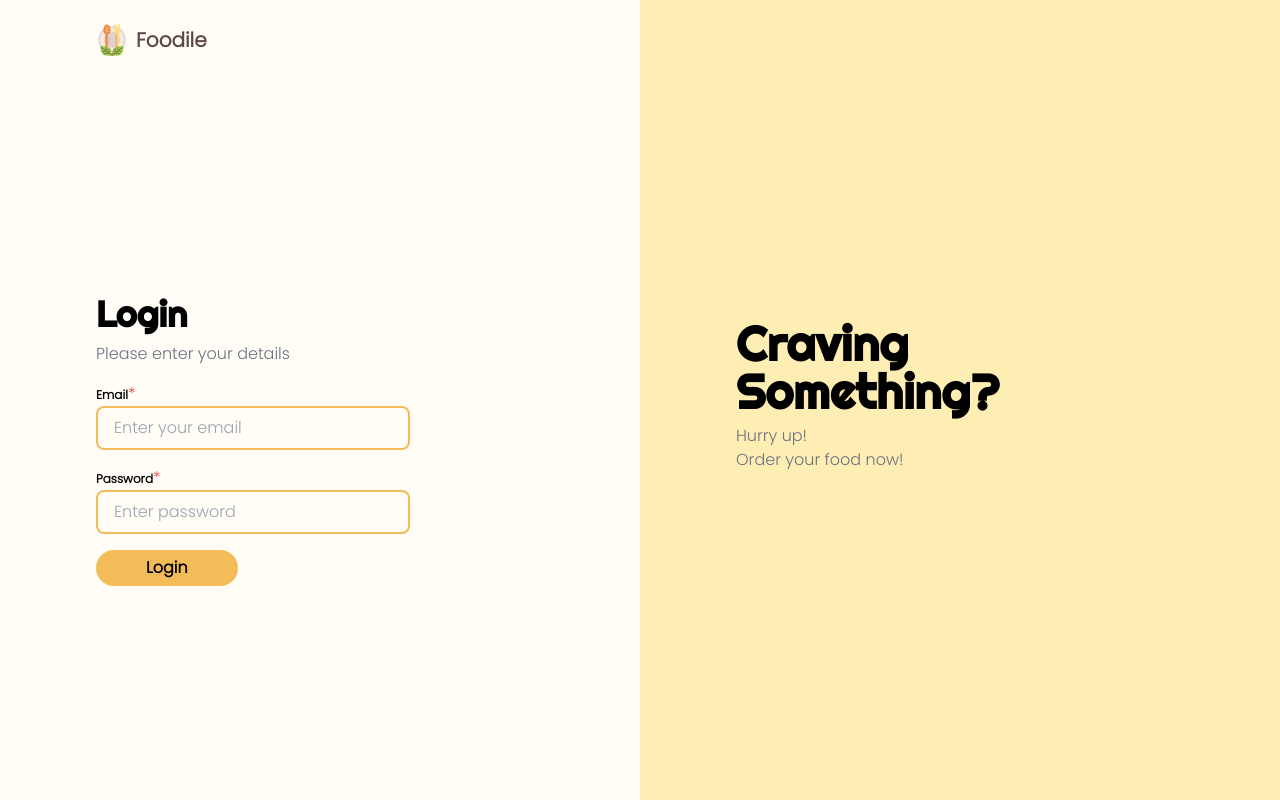
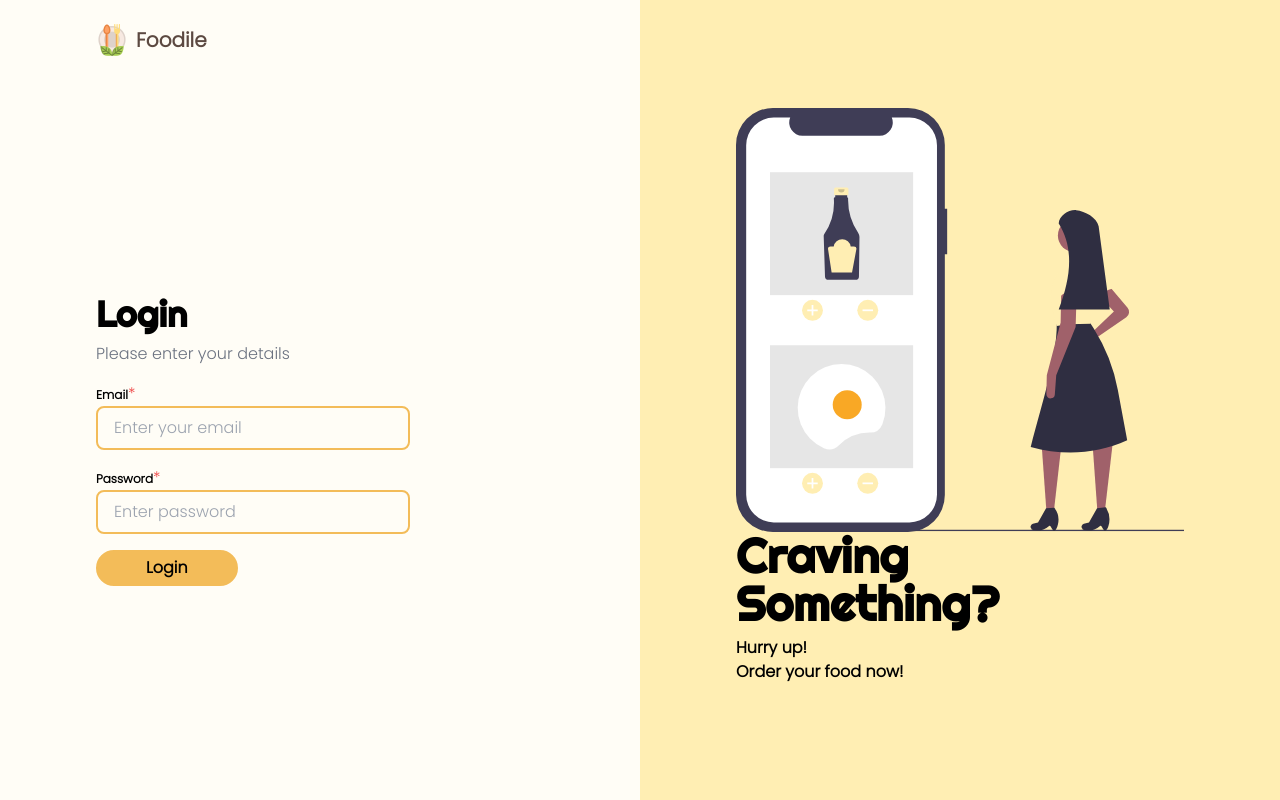
Before and after one commit to sumitks866/foodile-fe, a Next.js app: page /login in a window 1280 px wide. Built offline with nearby package versions, Linux system fonts and the light colour scheme.

Commit message:
add image in login page

```diff
--- a/components/Wrapper/AuthWrapper.tsx
+++ b/components/Wrapper/AuthWrapper.tsx
@@ -4,6 +4,7 @@ import Logo from "assets/logo.png";
 import F1 from "assets/44.png";
 import F2 from "assets/22.png";
 import F3 from "assets/33a.png";
+import loginpic from "assets/food_login.svg";
 
 export default function AuthWrapper({ children }: { children: ReactNode }) {
   return (
@@ -22,11 +23,12 @@ export default function AuthWrapper({ children }: { children: ReactNode }) {
         <img src={F3.src} className="absolute w-60 top-[-20px] left-[35%]" /> */}
         {/* </div> */}
         <div className="text-5xl font-bold font-[Righteous]">
+          <img src={loginpic.src} alt="pic not available" />
           Craving Something?
         </div>
-        <div className="my-2 text-gray-500">
-          Hurry up!
-          <br /> Order your food now!
+        <div className="my-2 text-black-500">
+          <b>Hurry up!</b>
+          <br /> <b>Order your food now!</b>
         </div>
       </div>
     </div>
```
Also changed, not shown: assets/food_login.svg (added).
